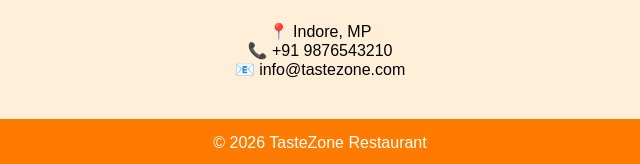
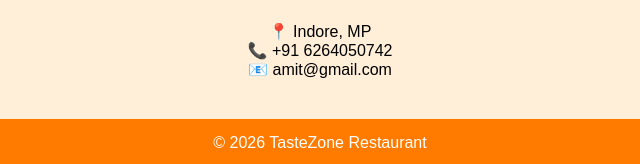
Before and after one commit to amit6264/Sample-frontend-push-dockerhub, a plain HTML site: page index.html in a window 1280 px wide. Shown: the part 1955-2119 px from the top of the page, 320-960 px from the left. Drawn offline with Linux system fonts and the light colour scheme.

Commit message:
Update index.html

```diff
--- a/index.html
+++ b/index.html
@@ -302,8 +302,8 @@
   <section id="contact" class="contact-section">
     <h2 class="title">Contact Us</h2>
     <p>📍 Indore, MP</p>
-    <p>📞 +91 9876543210</p>
-    <p>📧 info@tastezone.com</p>
+    <p>📞 +91 6264050742</p>
+    <p>📧 amit@gmail.com</p>
   </section>
 
   <footer>
```
